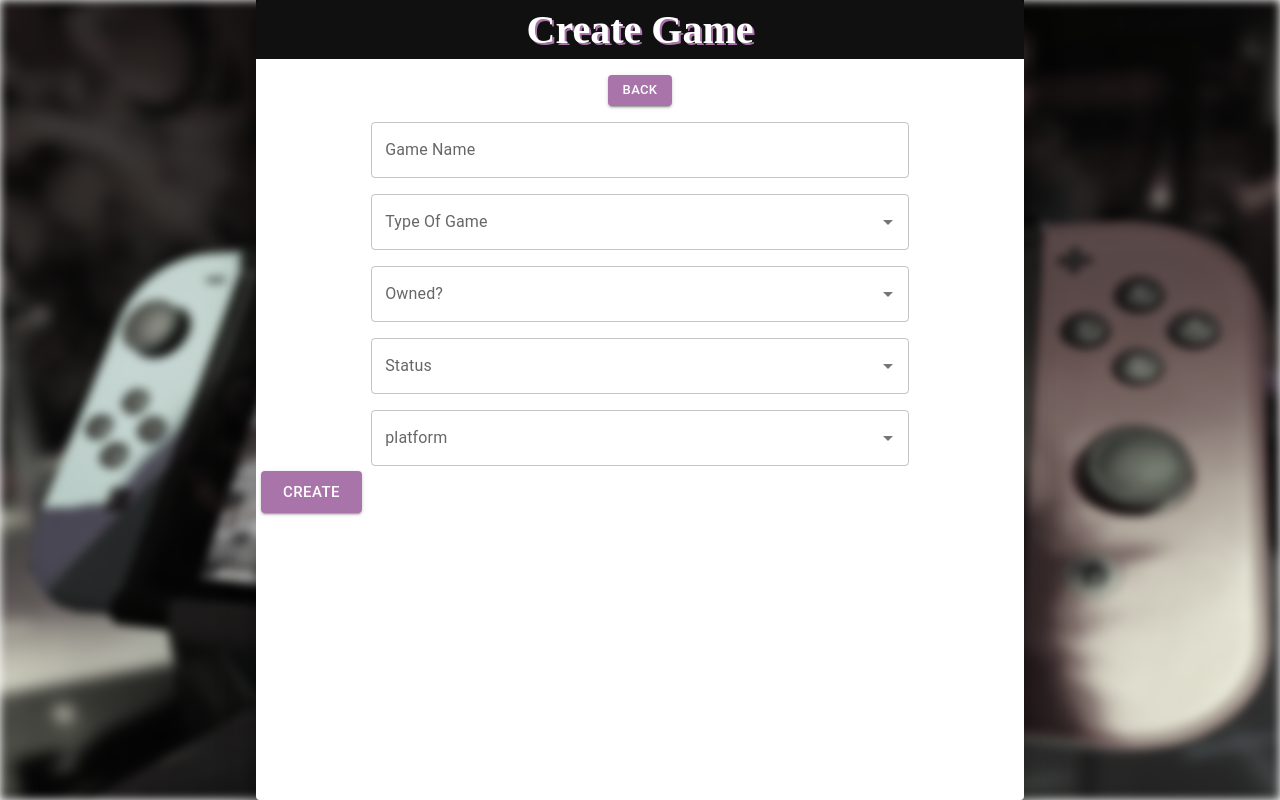
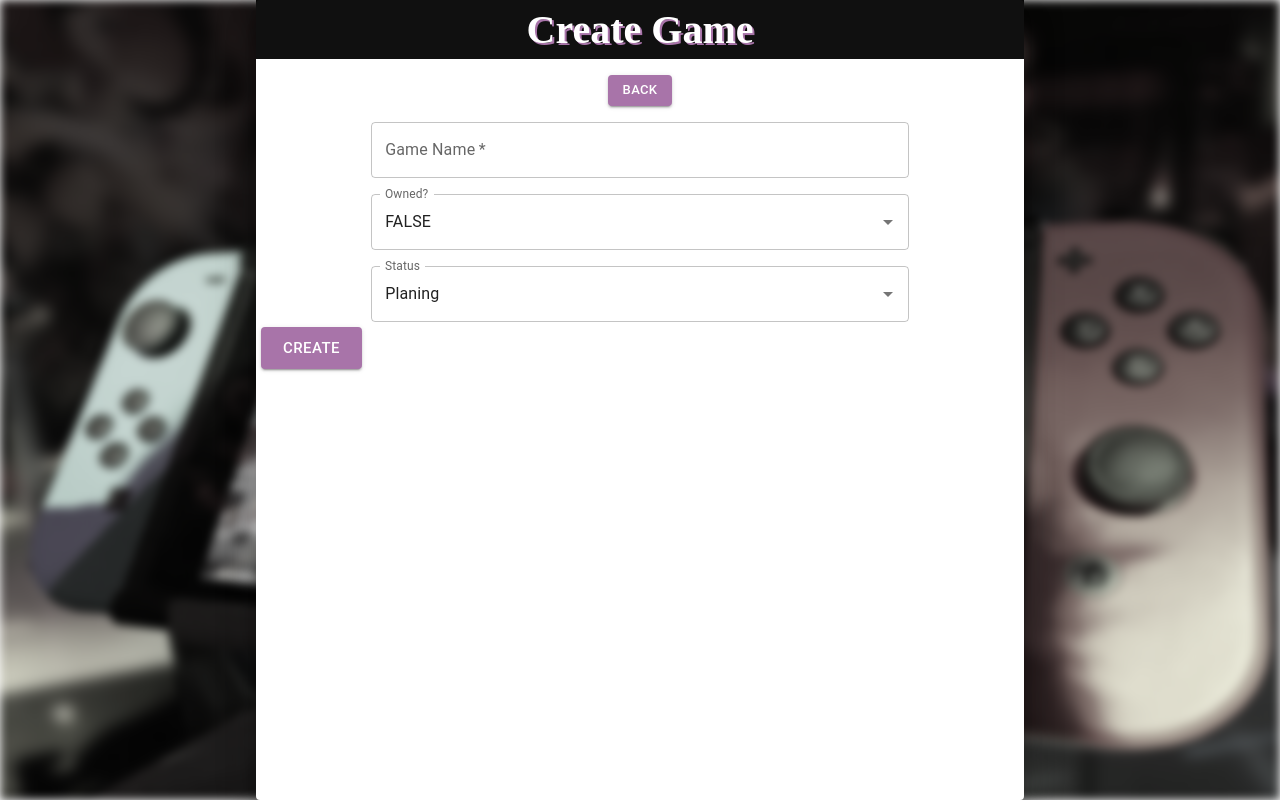
Before and after one commit to bialak/game-crud, a Next.js app: page /create in a window 1280 px wide. Built offline with nearby package versions, Linux system fonts and the light colour scheme.

Commit message:
Add owned Options and status options to be more flexible on form

```diff
--- a/app/create/page.tsx
+++ b/app/create/page.tsx
@@ -1,29 +1,166 @@
 "use client";
+import React from "react";
+import { Button, Stack } from "@mui/material";
+import Link from "next/link";
+import { useForm, FormProvider } from "react-hook-form";
+import FormInput from "../components/FormInput";
+import FormAutocomplete from "../components/FormAutocomplete";
+import FormMultipleAutocomplete from "../components/FormMulitipleAutocomplete";
+import * as yup from "yup";
+import { yupResolver } from "@hookform/resolvers/yup";
+import { OwnedOptions, StatusOptions } from "../enums";
 
-import { Button, Stack, TextField, Autocomplete } from "@mui/material";
-import Link from "next/link";
+const ownedOptions = [
+	{
+		value: OwnedOptions.Yes,
+		label: "Yes",
+	},
+	{
+		value: OwnedOptions.No,
+		label: "No",
+	},
+];
 
-export default function Create() {
-	function createGame(event) {
-		event.preventDefault();
+const statusOptions = [
+	{
+		value: StatusOptions.PLAYING,
+		label: "I'm playing",
+	},
+	{
+		value: StatusOptions.FINISHED,
+		label: "I finished",
+	},
+	{
+		value: StatusOptions.ONHOLD,
+		label: "On Hold",
+	},
+	{
+		value: StatusOptions.ABONDEND,
+		label: "Abandoned",
+	},
+	{
+		value: StatusOptions.PLANING,
+		label: "Planing",
+	},
+];
 
-		const data = {};
-
-		for (const [name, value] of new FormData(event.target)) {
-			data[name as string] = value;
+interface GameFormValues {
+	game_name: string;
+	type_of_game:
+		| "RPG"
+		| "Platform"
+		| "MMORPG"
+		| "Shooter"
+		| "Survival"
+		| "Battle Royal"
+		| "Racing"
+		| "Sports"
+		| "Simulation"
+		| "MMO"
+		| "Horror"
+		| "Point and Click "
+		| "Cooperative ";
+	owned: OwnedOptions.Yes | OwnedOptions.No;
+	status:
+		| StatusOptions.PLAYING
+		| StatusOptions.FINISHED
+		| StatusOptions.ONHOLD
+		| StatusOptions.ABONDEND
+		| StatusOptions.PLANING;
+	platform: string[];
 }
 
-		fetch("api/games", {
-			method: "POST",
-			body: JSON.stringify(data),
-			headers: {
-				"Content-type": "application/json; charset=UTF-8",
+export default function Create(props) {
+	const validationSchema = yup.object().shape({
+		game_name: yup
+			.string()
+			.required("Name Validation Field is Required")
+			.min(5, "Must be more that 5 letters")
+			.max(255, "tile is too long"),
+		type_of_game: yup
+			.string()
+			.oneOf(
+				[
+					"RPG",
+					"Platform",
+					"MMORPG",
+					"Shooter",
+					"Survival",
+					"Battle Royal",
+					"Racing",
+					"Sports",
+					"Simulation",
+					"MMO",
+					"Horror",
+					"Point and Click ",
+					"Cooperative ",
+				],
+				"Please pick one option"
+			)
+			.required("Select Validation Field is Required"),
+		owned: yup
+			.string()
+			.oneOf([OwnedOptions.Yes, OwnedOptions.No], "Please pick one option")
+			.required("Select Validation Field is Required"),
+		status: yup
+			.string()
+			.oneOf(
+				[
+					StatusOptions.PLAYING,
+					StatusOptions.FINISHED,
+					StatusOptions.ONHOLD,
+					StatusOptions.ABONDEND,
+					StatusOptions.PLANING,
+				],
+				"Please pick one option"
+			)
+			.required("Select Validation Field is Required"),
+		platform: yup
+			// .array().of(yup.string()),
+			.array()
+			// .of(yup.string().oneOf(["Steam", "Epic Games", "Ubisoft", "Batlle.net", "Other"]))
+			.required("Multi Select Validation Field required"),
+	});
+
+	const methods = useForm<GameFormValues>({
+		defaultValues: {
+			game_name: "",
+			type_of_game: "RPG",
+			owned: OwnedOptions.No,
+			status: StatusOptions.PLANING,
+			platform: ["Steam"],
 		},
-		}).then(async (response) => await console.log(response.json()));
+		resolver: yupResolver(validationSchema),
+		shouldFocusError: true,
+		criteriaMode: "all",
+		reValidateMode: "onChange",
+	});
+	const {
+		handleSubmit,
+		control,
+		formState: { errors },
+		watch,
+	} = methods;
+	const errorMsg = errors["game_name"]?.message;
+	const ownedValue = watch("owned");
+	function createGame(data) {
+		// event.preventDefault();
+		// const data = {};
+		// for (const [name, value] of new FormData(event.target)) {
+		// 	data[name as string] = value;
+		// }
+		// fetch("api/games", {
+		// 	method: "POST",
+		// 	body: JSON.stringify(data),
+		// 	headers: {
+		// 		"Content-type": "application/json; charset=UTF-8",
+		// 	},
+		// }).then(async (response) => await console.log(response.json()));
 	}
-
 	return (
-		<form onSubmit={createGame}>
+		<>
+			<FormProvider {...methods}>
+				<form>
 					<Stack spacing={2} justifyContent="center" alignItems="center">
 						<h1 className="pageTitle" style={{ width: "100%" }}>
 							Create Game
@@ -40,43 +177,46 @@ export default function Create() {
 								Back
 							</Button>
 						</Link>
-				<TextField
-					InputLabelProps={{ htmlFor: "outlined-multiline-flexible" }}
+						<FormInput
+							control={control}
 							name="game_name"
-					id="outlined-multiline-flexible"
 							label="Game Name"
-					sx={{ width: "70%" }}
+							required
+							errorMessage={errors["game_name"]?.message}
 						/>
-				<Autocomplete
+						{/* <FormAutocomplete
+							control={control}
+							name="type_of_game"
+							label="Type Of Game"
+							required={false}
+							errorMessage={errors["type_of_game"]?.message}
 							options={typeOfGames}
-					sx={{ width: "70%" }}
-					renderInput={(params) => (
-						<TextField {...params} label="Type Of Game" name="type_of_game" />
-					)}
+						/> */}
+						<FormAutocomplete
+							control={control}
+							name="owned"
+							label="Owned?"
+							required={false}
+							errorMessage={errors["owned"]?.message}
+							options={ownedOptions}
 						/>
-				<Autocomplete
-					options={owned}
-					sx={{ width: "70%" }}
-					renderInput={(params) => <TextField {...params} label="Owned?" name="owned" />}
+						<FormAutocomplete
+							control={control}
+							name="status"
+							label="Status"
+							required={false}
+							errorMessage={errors["status"]?.message}
+							options={statusOptions}
 						/>
-				<Autocomplete
-					options={status}
-					sx={{ width: "70%" }}
-					renderInput={(params) => <TextField {...params} label="Status" name="status" />}
-				/>
-				<Autocomplete
-					multiple
-					id="tags-outlined"
-					options={platform}
-					sx={{ width: "70%" }}
-					getOptionLabel={(option) => option}
-					filterSelectedOptions
-					renderInput={(params) => (
-						<TextField {...params} label="platform" placeholder="Platform" name="platform" />
-					)}
-				/>
+						{/* <FormMultipleAutocomplete
+							control={control}
+							required={false}
+							errorMessage={errors["platform"]?.message}
+							name="platform"
+						/> */}
 					</Stack>
 					<Button
+						onClick={handleSubmit(createGame)}
 						type="submit"
 						variant="contained"
 						size="large"
@@ -89,6 +229,8 @@ export default function Create() {
 						Create
 					</Button>
 				</form>
+			</FormProvider>
+		</>
 	);
 }
 
@@ -108,10 +250,17 @@ const typeOfGames = [
 	"Cooperative ",
 ];
 
-const owned = ["Yes", "No"];
-
 const status = ["I'm playing", "I finished", "On Hold", "Abandoned", "Planing"];
 
 const platform = ["Steam", "Epic Games", "Ubisoft", "Batlle.net", "Other"];
 
-// "yup" "zod"
+// const ownedOptions = [
+// 	{
+// 		value: OwnedOptions.Yes,
+// 		label: "Yes",
+// 	},
+// 	{
+// 		value: OwnedOptions.No,
+// 		label: "No",
+// 	},
+// ];
```
Lines whose indentation alone changed are shown as unchanged.
